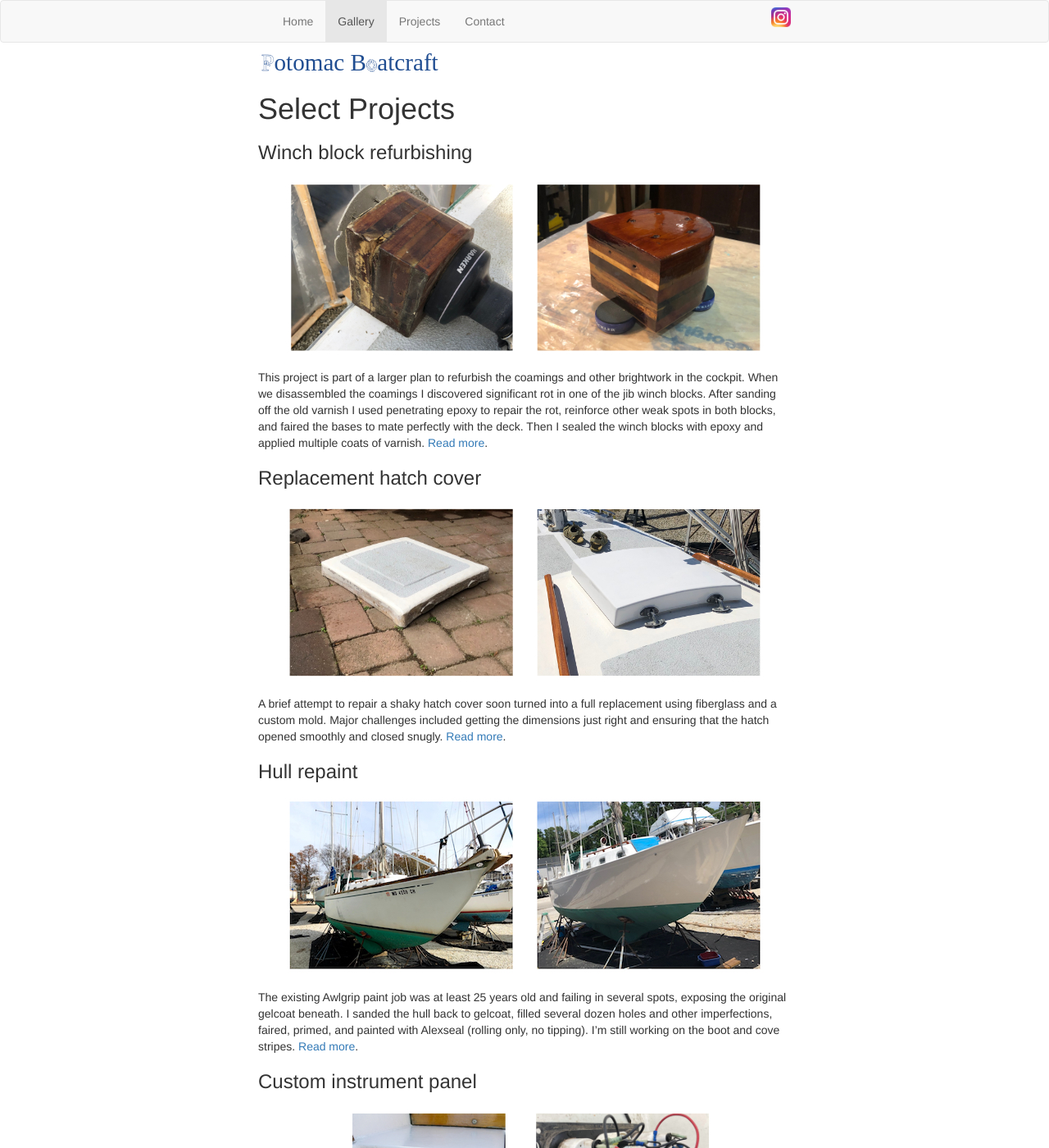
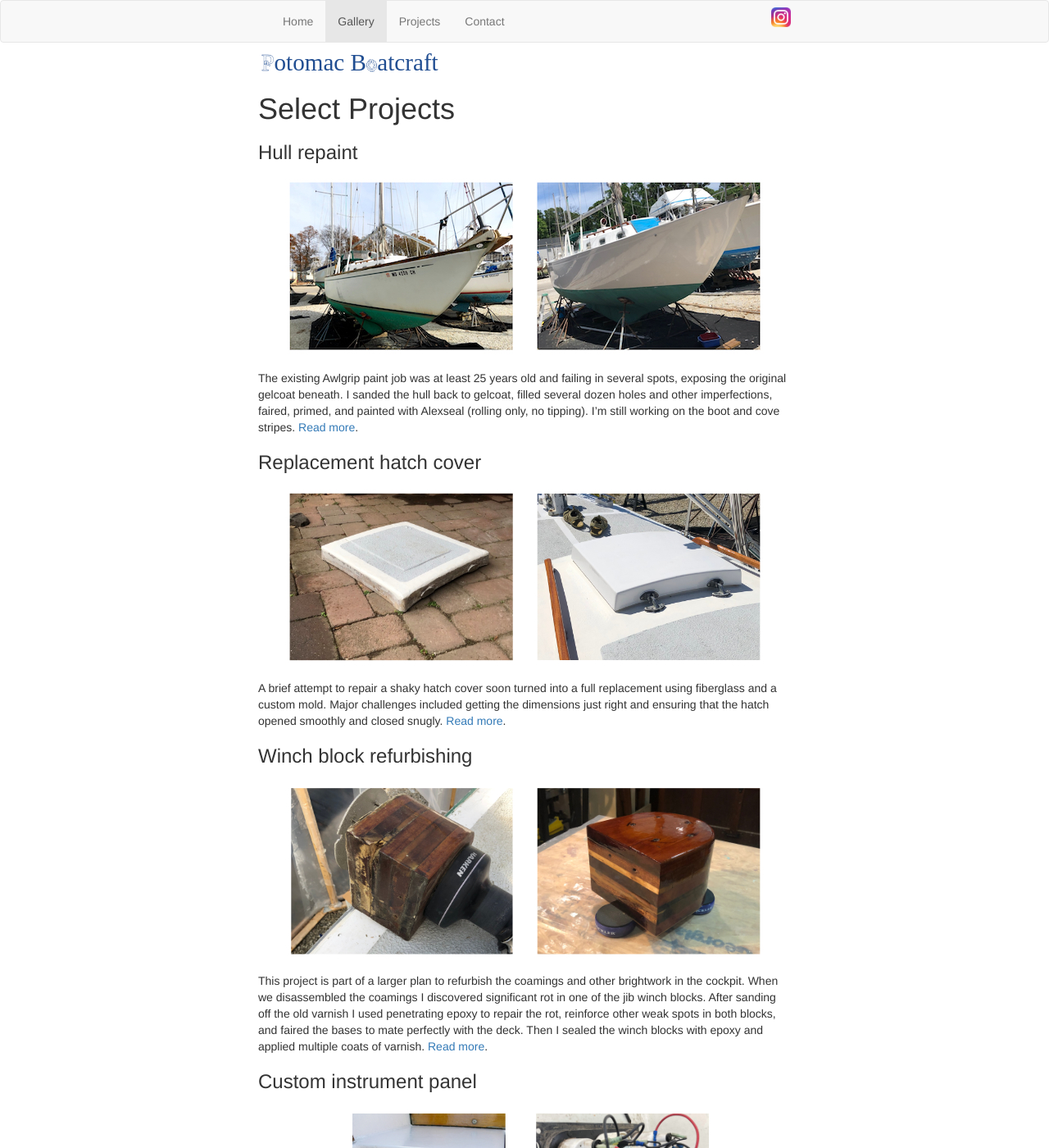
Before and after one commit to tgherzog/boatworks, a Jekyll site: the page built from gallery.md, in a window 1280 px wide and 1400 px high. Shown: the whole window at 82% size. Built offline with Jekyll 4.4.1, drawn with Linux system fonts in a browser that asks for light colours; part of the change alters nothing that is shown; some of the changed text lies outside the part shown.

Commit message:
Update project gallery

```diff
--- a/gallery.md
+++ b/gallery.md
@@ -4,6 +4,28 @@ menu: /gallery.html
 ---
 
 # Select Projects #
+
+
+### Hull repaint ###
+
+![Hull repaint](assets/img/gallery/project-gallery-hull-repaint.jpg)
+{: .gallery-image :}
+
+The existing Awlgrip paint job was at least 25 years old and failing in several spots, exposing
+the original gelcoat beneath. I sanded the hull back to gelcoat, filled several dozen holes
+and other imperfections, faired, primed, and painted with Alexseal (rolling only, no tipping).
+I'm still working on the boot and cove stripes.
+[Read more](projects/hull/2020-07-01-overview.html).
+
+### Replacement hatch cover ###
+
+![Replacement hatch cover](assets/img/gallery/project-gallery-hatch-cover.jpg)
+{: .gallery-image :}
+
+A brief attempt to repair a shaky hatch cover soon turned into a full replacement using
+fiberglass and a custom mold. Major challenges included getting the dimensions just right
+and ensuring that the hatch opened smoothly and closed snugly.
+[Read more](projects/hatch-cover/2021-01-01-overview.html).
 
 ### Winch block refurbishing ###
 
@@ -16,28 +38,6 @@ rot in one of the jib winch blocks. After sanding off the old varnish I used pen
 epoxy to repair the rot, reinforce other weak spots in both blocks, and faired the bases to mate perfectly
 with the deck. Then I sealed the winch blocks with epoxy and applied multiple coats of varnish.
 [Read more](projects/coamings/2021-02-01-winch-blocks.html).
-
-### Replacement hatch cover ###
-
-![Replacement hatch cover](assets/img/gallery/project-gallery-hatch-cover.jpg)
-{: .gallery-image :}
-
-A brief attempt to repair a shaky hatch cover soon turned into a full replacement using
-fiberglass and a custom mold. Major challenges included getting the dimensions just right
-and ensuring that the hatch opened smoothly and closed snugly.
-[Read more](projects/hatch-cover/2021-01-01-overview.html).
-
-### Hull repaint ###
-
-![Hull repaint](assets/img/gallery/project-gallery-hull-repaint.jpg)
-{: .gallery-image :}
-
-The existing Awlgrip paint job was at least 25 years old and failing in several spots, exposing
-the original gelcoat beneath. I sanded the hull back to gelcoat, filled several dozen holes
-and other imperfections, faired, primed, and painted with Alexseal (rolling only, no tipping).
-I'm still working on the boot and cove stripes.
-[Read more](projects/hull/2020-07-01-overview.html).
-
 
 ### Custom instrument panel ###
 
@@ -52,3 +52,14 @@ with the instrument circuits wired through a bus bar for simplicity
 and an extra switch to toggle the backlight on the cockpit compass. The plywood and frame
 are sealed with clear epoxy and varnished. Not shown is a wrap-around mahogany cover held
 in place with magnets that attach to the brass rivets.
+
+### Distribution panel replacement ###
+
+![New distribution panel](assets/img/gallery/project-gallery-dist-panel.jpg)
+{: .gallery-image :}
+
+The circuits, distribution panel and instrumentation on this Catalina 25 weren't working reliably
+and were riddled with safety concerns. I replaced the existing AGC fuse-based panel with a
+circuit breaker panel, installed a battery monitor, speed and depth gauge, and fabricated
+mounting panels for the new equipment.
+[Read more](recent/2022-05-21-catalina-electrics.html)
```
Also changed, not shown: assets/img/gallery/project-gallery-dist-panel.jpg (added).
